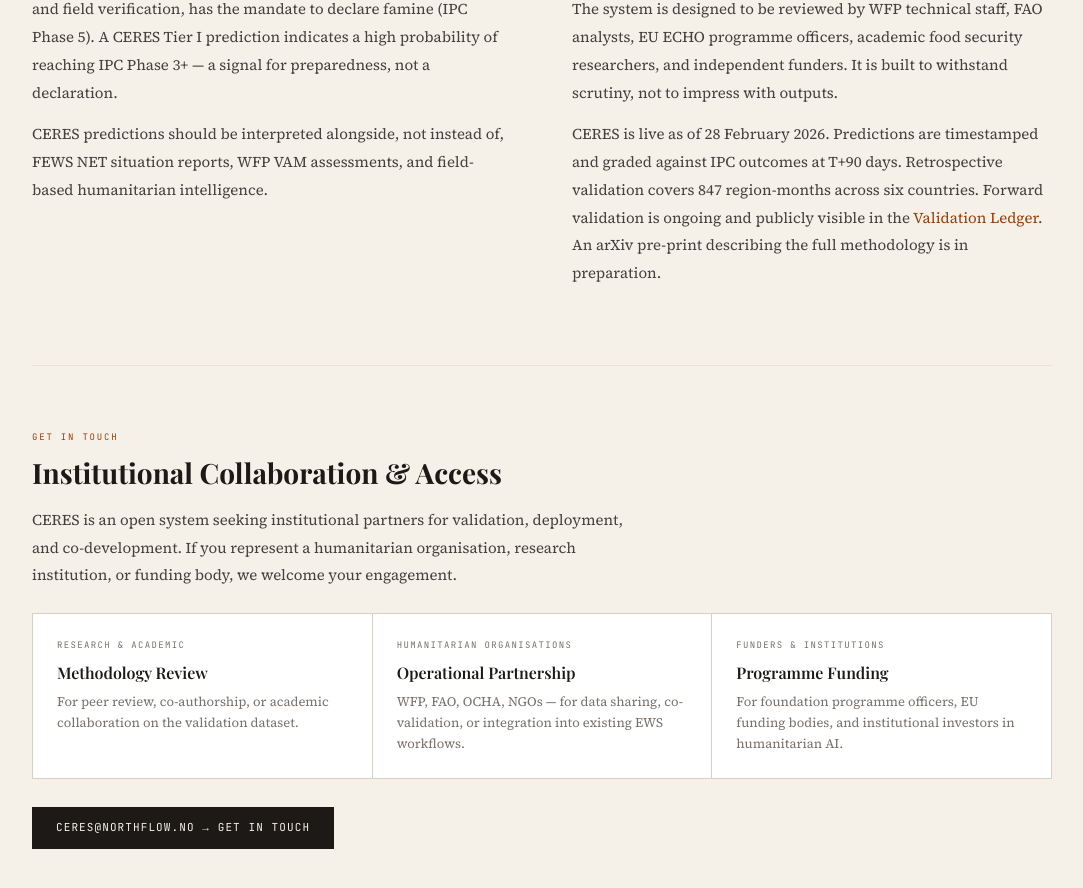
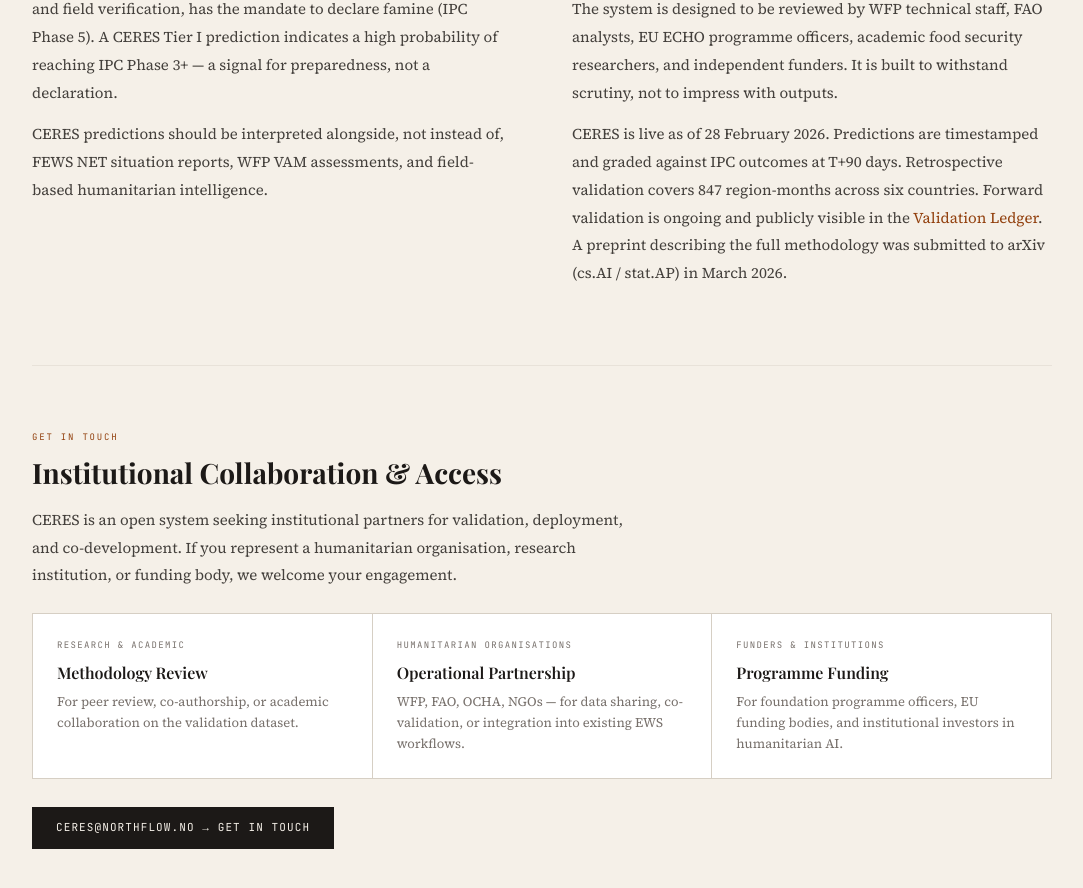
Before and after one commit to northflowlabs/ceres, a Next.js app: page /about in a window 1280 px wide. Shown: the part 2080-2968 px from the top of the page, without its empty margins (98-1181 px from the left). Built offline with nearby package versions, Linux system fonts and the light colour scheme.

Commit message:
fix: dashboard card scroll-to-top on selection; about page copy — arXiv preprint wording consistent with methodology page

```diff
--- a/src/app/about/page.tsx
+++ b/src/app/about/page.tsx
@@ -117,7 +117,7 @@ export default function AboutPage() {
             <h2 style={{ fontFamily: "var(--display)", fontSize: 28, fontWeight: 700, marginBottom: 16, lineHeight: 1.2 }}>Designed for Institutional Review</h2>
             <p style={p}>Every design decision in CERES — from the calibrated confidence intervals to the publicly timestamped prediction ledger to the published limitations section — is made with institutional reviewers in mind.</p>
             <p style={p}>The system is designed to be reviewed by WFP technical staff, FAO analysts, EU ECHO programme officers, academic food security researchers, and independent funders. It is built to withstand scrutiny, not to impress with outputs.</p>
-            <p style={p}>CERES is live as of 28 February 2026. Predictions are timestamped and graded against IPC outcomes at T+90 days. Retrospective validation covers 847 region-months across six countries. Forward validation is ongoing and publicly visible in the <a href="/validation" style={{ color: "var(--earth)", textDecoration: "none" }}>Validation Ledger</a>. An arXiv pre-print describing the full methodology is in preparation.</p>
+            <p style={p}>CERES is live as of 28 February 2026. Predictions are timestamped and graded against IPC outcomes at T+90 days. Retrospective validation covers 847 region-months across six countries. Forward validation is ongoing and publicly visible in the <a href="/validation" style={{ color: "var(--earth)", textDecoration: "none" }}>Validation Ledger</a>. A preprint describing the full methodology was submitted to arXiv (cs.AI / stat.AP) in March 2026.</p>
           </div>
         </div>
 
--- a/src/app/page.tsx
+++ b/src/app/page.tsx
@@ -1,6 +1,6 @@
 "use client";
 
-import { useState, useEffect, useCallback } from "react";
+import { useState, useEffect, useCallback, useRef } from "react";
 import dynamic from "next/dynamic";
 import Link from "next/link";
 import SiteFooter from "@/components/SiteFooter";
@@ -43,6 +43,7 @@ export default function Dashboard() {
   const [admin1Data, setAdmin1Data] = useState<Admin1Signal[]>([]);
   const [admin1Loading, setAdmin1Loading] = useState(false);
   const [admin1Open, setAdmin1Open] = useState(false);
+  const detailPanelRef = useRef<HTMLElement | null>(null);
 
   useEffect(() => {
     const check = () => setIsMobile(window.innerWidth < 768);
@@ -103,6 +104,10 @@ export default function Dashboard() {
       .then(setAdmin1Data)
       .catch(() => {})
       .finally(() => setAdmin1Loading(false));
+    // Scroll detail panel to top so content is always visible
+    if (detailPanelRef.current) {
+      detailPanelRef.current.scrollTop = 0;
+    }
   }, [hypotheses]);
 
   const sorted = [...predictions].sort((a, b) => b.p_ipc3plus_90d - a.p_ipc3plus_90d);
@@ -478,7 +483,7 @@ export default function Dashboard() {
         </main>
 
         {/* ── RIGHT PANEL — Hypothesis + Signals + Ledger ─────────── */}
-        <aside className={`dashboard-panel-detail${mobileTab === "detail" ? " mobile-active" : ""}`} style={{
+        <aside ref={detailPanelRef} className={`dashboard-panel-detail${mobileTab === "detail" ? " mobile-active" : ""}`} style={{
           borderLeft: "1px solid var(--border)",
           overflowY: "auto",
           background: "var(--parchment)",
```
